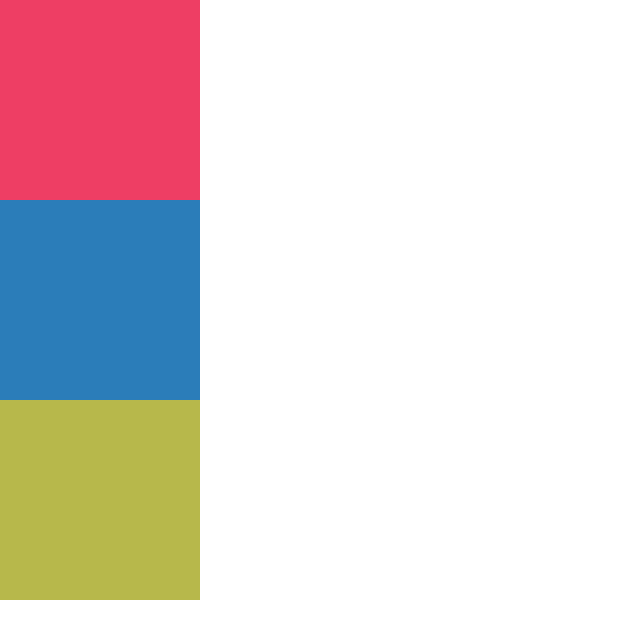
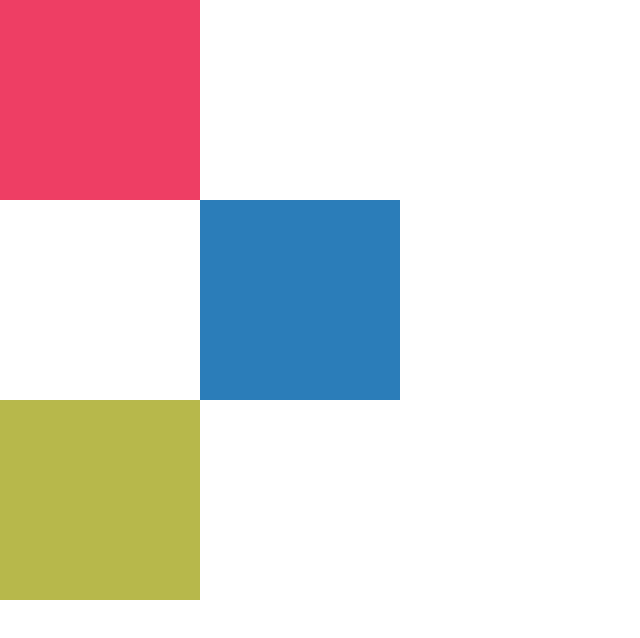
Before and after one commit to Nallelyht/positioning, a plain HTML site: page index.html in a window 1280 px wide. Shown: the whole page, without its empty margins (0-640 px from the left). Drawn offline with Linux system fonts and the light colour scheme.

Commit message:
desafio 1 relative

```diff
--- a/css/style.css
+++ b/css/style.css
@@ -15,6 +15,8 @@ body{
 }
 #azul{
 	background-color: #2B7DB9;
+	position: relative;
+	left: 200px;
 }
 #verde{
 	background-color: #b7B84B
```
